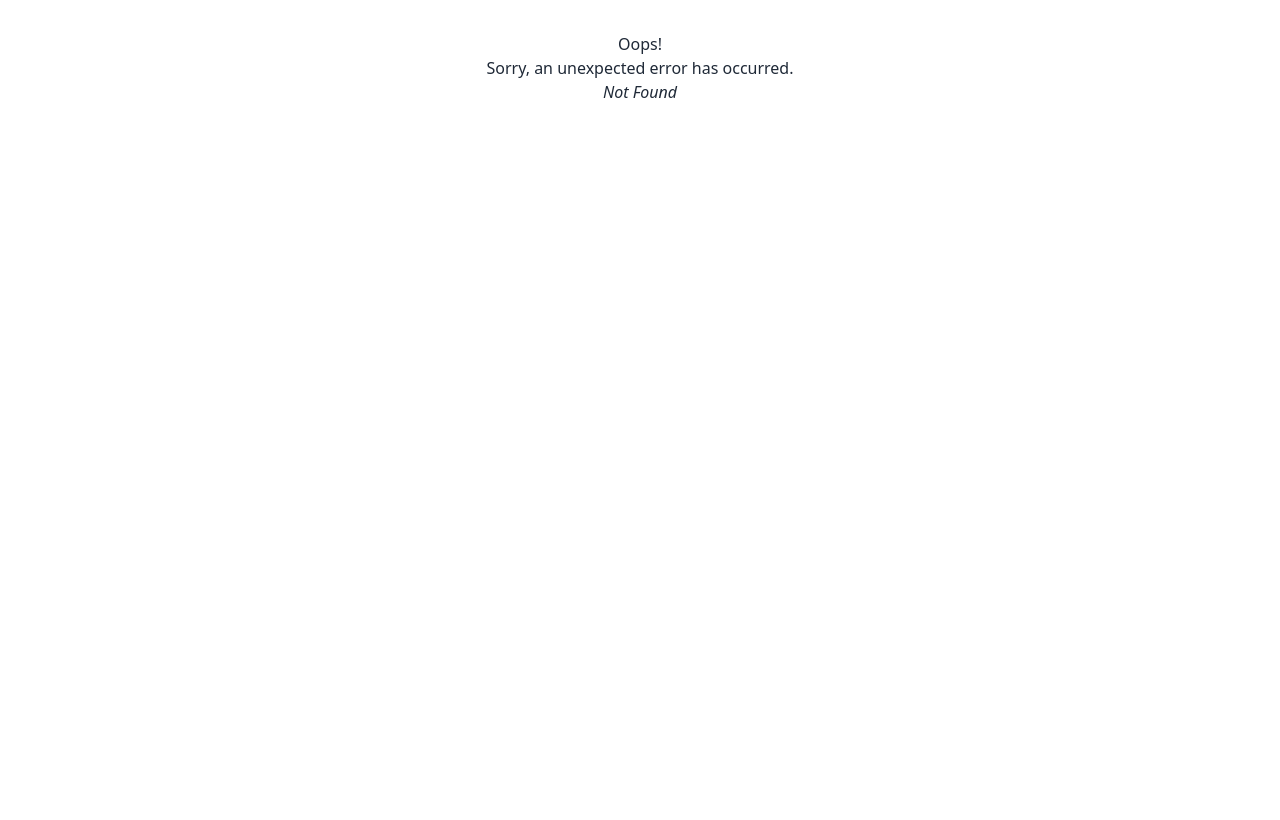
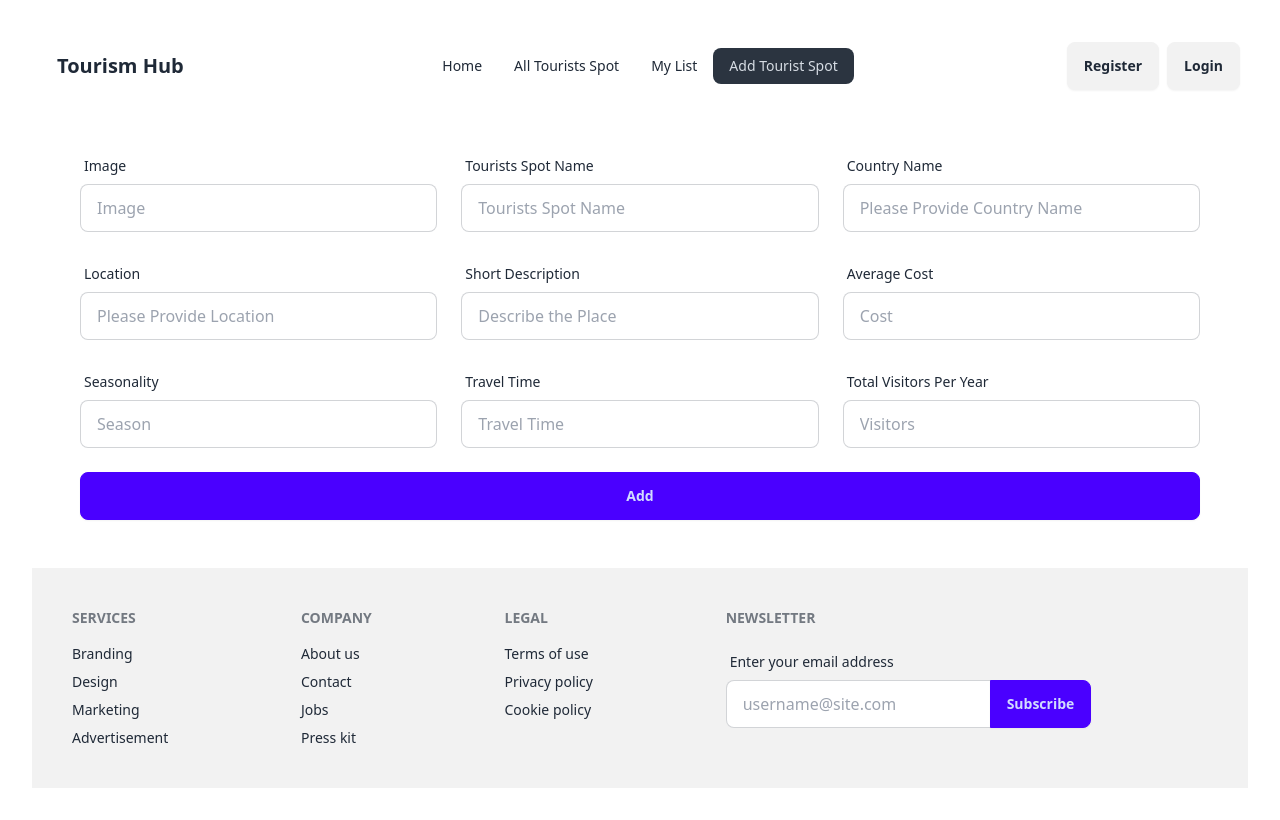
Before and after one commit to asifalam515/tourism_hub_client, a React (Vite) app: page /addspot in a window 1280 px wide. Before the commit this address had no page. Built offline with nearby package versions, Linux system fonts and the light colour scheme.

Commit message:
field values are getting using form

```diff
--- /dev/null
+++ b/src/components/AddSpot.jsx
@@ -0,0 +1,142 @@
+const AddSpot = () => {
+  const handleAddSpot = (e) => {
+    e.preventDefault();
+    const form = e.target;
+
+    const image = form.image.value;
+    const touristsSpotName = form.tourists_spot_name.value;
+    const countryName = form.country_name.value;
+    const location = form.location.value;
+    const description = form.description.value;
+    const cost = form.cost.value;
+    const season = form.season.value;
+    const time = form.time.value;
+    const visitors = form.visitors.value;
+
+    console.log({
+      image,
+      touristsSpotName,
+      countryName,
+      location,
+      description,
+      cost,
+      season,
+      time,
+      visitors,
+    });
+  };
+  return (
+    <div className="p-4">
+      <form
+        onSubmit={handleAddSpot}
+        className="card-body grid grid-cols-1 sm:grid-cols-2 md:grid-cols-3 gap-6"
+      >
+        <div className="form-control">
+          <label className="label">
+            <span className="label-text">Image</span>
+          </label>
+          <input
+            name="image"
+            type="text"
+            placeholder="Image"
+            className="input input-bordered"
+          />
+        </div>
+        <div className="form-control">
+          <label className="label">
+            <span className="label-text">Tourists Spot Name</span>
+          </label>
+          <input
+            name="tourists_spot_name"
+            type="text"
+            placeholder="Tourists Spot Name"
+            className="input input-bordered"
+            required
+          />
+        </div>
+        <div className="form-control">
+          <label className="label">
+            <span className="label-text">Country Name</span>
+          </label>
+          <input
+            name="country_name"
+            type="text"
+            placeholder="Please Provide Country Name"
+            className="input input-bordered"
+          />
+        </div>
+        <div className="form-control">
+          <label className="label">
+            <span className="label-text">Location</span>
+          </label>
+          <input
+            name="location"
+            type="text"
+            placeholder="Please Provide Location"
+            className="input input-bordered"
+          />
+        </div>
+        <div className="form-control">
+          <label className="label">
+            <span className="label-text">Short Description</span>
+          </label>
+          <input
+            name="description"
+            type="text"
+            placeholder="Describe the Place"
+            className="input input-bordered"
+          />
+        </div>
+        <div className="form-control">
+          <label className="label">
+            <span className="label-text">Average Cost</span>
+          </label>
+          <input
+            name="cost"
+            type="number"
+            placeholder="Cost"
+            className="input input-bordered"
+          />
+        </div>
+        <div className="form-control">
+          <label className="label">
+            <span className="label-text">Seasonality</span>
+          </label>
+          <input
+            name="season"
+            type="text"
+            placeholder="Season"
+            className="input input-bordered"
+          />
+        </div>
+        <div className="form-control">
+          <label className="label">
+            <span className="label-text">Travel Time</span>
+          </label>
+          <input
+            name="time"
+            type="number"
+            placeholder="Travel Time"
+            className="input input-bordered"
+          />
+        </div>
+        <div className="form-control">
+          <label className="label">
+            <span className="label-text">Total Visitors Per Year</span>
+          </label>
+          <input
+            name="visitors"
+            type="number"
+            placeholder="Visitors"
+            className="input input-bordered"
+          />
+        </div>
+        <div className="form-control col-span-1 sm:col-span-2 md:col-span-3 flex justify-center">
+          <button className="btn btn-primary  ">Add</button>
+        </div>
+      </form>
+    </div>
+  );
+};
+
+export default AddSpot;
--- a/src/components/Navbar.jsx
+++ b/src/components/Navbar.jsx
@@ -11,6 +11,9 @@ const Navbar = () => {
       </li>
       <li>
         <NavLink to="/lists">My List</NavLink>
+      </li>
+      <li>
+        <NavLink to="/addspot">Add Tourist Spot</NavLink>
       </li>
     </>
   );
--- a/src/main.jsx
+++ b/src/main.jsx
@@ -7,6 +7,7 @@ import Root from "./LayOut/Root.jsx";
 import ErrorPage from "./components/ErrorPage.jsx";
 import Register from "./components/Register.jsx";
 import Login from "./components/Login.jsx";
+import AddSpot from "./components/AddSpot.jsx";
 const router = createBrowserRouter([
   {
     path: "/",
@@ -18,6 +19,10 @@ const router = createBrowserRouter([
         path: "/login",
         element: <Login></Login>,
       },
+      {
+        path: "/addspot",
+        element: <AddSpot></AddSpot>,
+      },
     ],
   },
 ]);
```
